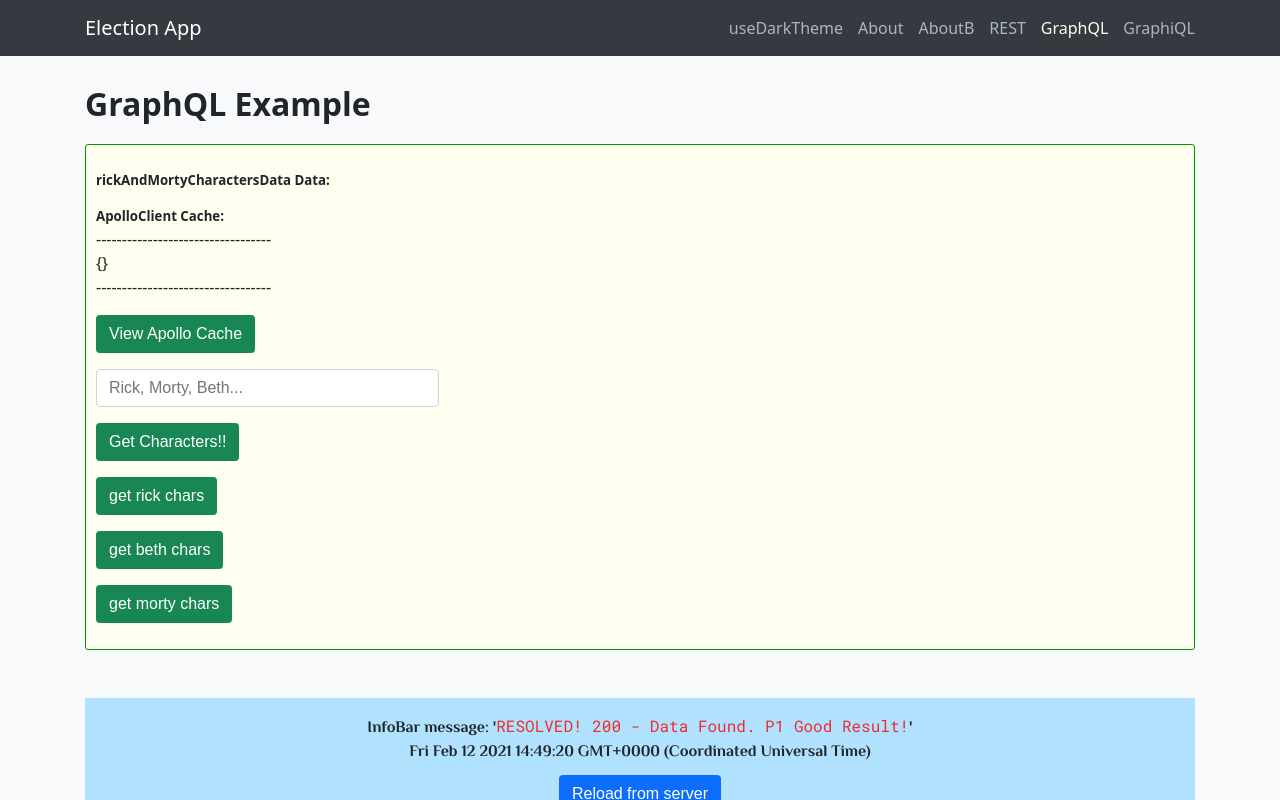
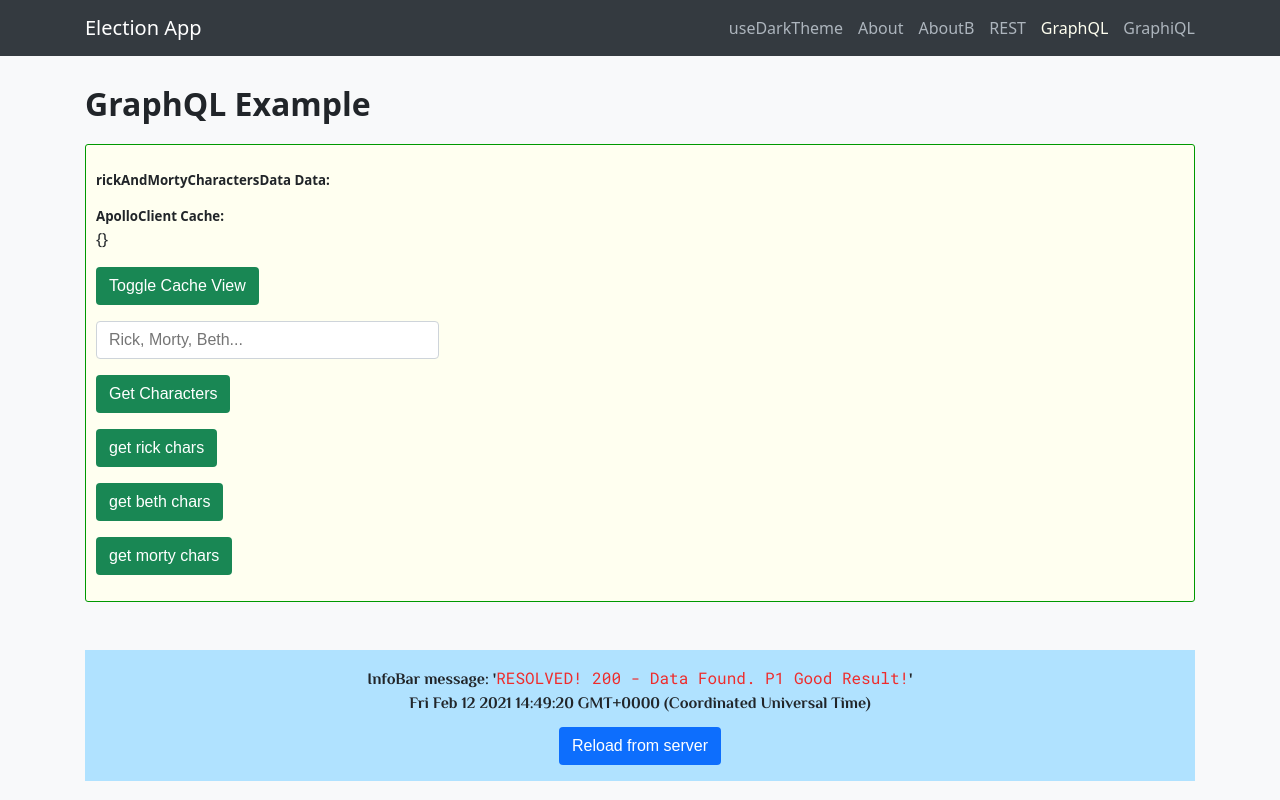
Before and after one commit to alexsmith716/Demo-Thirtyfour, a React app: page /graphqlexample in a window 1280 px wide. Both pictures are taken after a click on the button "View Apollo Cache". Shown: the top 800 px of the page. Built offline with nearby package versions, Linux system fonts and the light colour scheme; the HTML template or start-up script is replaced by a standard one.

Commit message:
feat: Toggle GraphQLExample cache view.

```diff
--- a/src/containers/GraphQLExample/GraphQLExample.js
+++ b/src/containers/GraphQLExample/GraphQLExample.js
@@ -14,29 +14,22 @@ import { GET_RICK_AND_MORTY_CHARACTERS, } from '../../graphql/queries/queries.js
 
 const GraphQLExample = () => {
 
-	//	const [errorMessage, setErrorMessage] = useState(null);
+	//  const [errorMessage, setErrorMessage] = useState(null);
 	const inputElement = useRef(null);
 	const [clientExtract, setClientExtract] = useState(null);
 	const [rickAndMortyCharactersInfo, setRickAndMortyCharactersInfo] = useState(false);
 	const [rickAndMortyCharactersFilterName, setRickAndMortyCharactersFilterName] = useState('');
 	const [rickAndMortyCharactersCurrentPage, setRickAndMortyCharactersCurrentPage] = useState(null);
 	const [rickAndMortyResults, setRickAndMortyResults] = useState(false);
+	const [toggleCacheView, setToggleCacheView] = useState(true);
 
 	const client = useApolloClient();
 
-	//	=====================================================================
+	//  =====================================================================
 
 	const variables = {
 		filter: { name: `${rickAndMortyCharactersFilterName}`},
 	};
-
-	//	1 = loading, 2 = setVariables, 3 = fetchMore, 4 = refetch, 6 = poll, 7 = ready, 8 = error
-	//	2 = setVariables ?????
-
-	//	the very first query will read from the cache and make a network request,
-	//		but subsequent queries will make a network request only if the cache data has become incomplete
-
-	//	https://github.com/apollographql/apollo-client/issues/6907
 
 	const [getRickAndMortyCharacters, {
 			loading: rickAndMortyCharactersLoading,
@@ -50,29 +43,15 @@ const GraphQLExample = () => {
 			{
 				fetchPolicy: 'cache-and-network',
 				nextFetchPolicy: 'cache-first',
-				//	variables,
+				//  variables,
 				notifyOnNetworkStatusChange: true,
 			}
 	);
 
-	//  const isSetVariables = netw
-	//  const characters = !isSetVariables ? rickAndMortyCharactersData?.characters : undefined;
-	//  const next = characters?.info?.next;
-	//  const hasNextPage = Boolean(next);
-	//  const results = characters?.results || [];
-
-	//  console.log('>>>>>>>>>>>>>>>>>>>>>>>> GraphQLExample > networkStatus: ', networkStatus);
-	//  console.log('>>>>>>>>>>>>>>>>>>>>>>>> GraphQLExample > isSetVariables: ', isSetVariables);
-	//  console.log('>>>>>>>>>>>>>>>>>>>>>>>> GraphQLExample > characters: ', characters);
-	//  console.log('>>>>>>>>>>>>>>>>>>>>>>>> GraphQLExample > next: ', next);
-	//  console.log('>>>>>>>>>>>>>>>>>>>>>>>> GraphQLExample > hasNextPage: ', hasNextPage);
-	//  console.log('>>>>>>>>>>>>>>>>>>>>>>>> GraphQLExample > results: ', results);
-
-	//	=====================================================================
+	//  =====================================================================
 
 	useEffect(() => {
 			if (rickAndMortyCharactersData) {
-				console.log('>>>>>>>>>>>>>>>>>>>>>>>> GraphQLExample > rickAndMortyCharactersData: ', rickAndMortyCharactersData);
 				const { characters: { info }} = rickAndMortyCharactersData;
 				const { characters: { results }} = rickAndMortyCharactersData;
 				if (info) {
@@ -84,18 +63,25 @@ const GraphQLExample = () => {
 					} else {
 						setRickAndMortyCharactersCurrentPage(info.pages);
 					}
-					console.log('>>>>>>>>>>>>>>>>>>>>>>>> GraphQLExample > rickAndMortyCharactersCurrentPage: ', rickAndMortyCharactersCurrentPage);
 				}
 				if (results.length > 0) {
 					setRickAndMortyResults(true);
 				}
-			}
-			if (rickAndMortyCharactersFilterName) {
-				console.log('>>>>>>>>>>>>>>>>>>>>>>>> GraphQLExample > rickAndMortyCharactersFilterName: ', rickAndMortyCharactersFilterName);
+				if (clientExtract) {
+					setToggleCacheView(true);
+				}
 			}
 		},
 		[rickAndMortyCharactersData, rickAndMortyCharactersFilterName,]
 	);
+
+	const viewCacheChangeHandler = e => {
+		if (clientExtract) {
+			setToggleCacheView(!toggleCacheView);
+		} else {
+			setClientExtract(client.extract())
+		}
+	};
 
 	return (
 		<>
@@ -146,11 +132,9 @@ const GraphQLExample = () => {
 						</div>
 
 						{clientExtract && (
-							<div>
+							<div className={!toggleCacheView ? 'text-overflow-ellipsis-one' : ''}>
 								<h5>ApolloClient Cache:</h5>
-								<div>----------------------------------</div>
 								<div>{JSON.stringify(clientExtract)}</div>
-								<div>----------------------------------</div>
 							</div>
 						)}
 					</div>
@@ -159,13 +143,10 @@ const GraphQLExample = () => {
 						<Button
 							type="button"
 							className="btn-success btn-md"
-							onClick={() => setClientExtract(client.extract())}
-							buttonText="View Apollo Cache"
+							onClick={viewCacheChangeHandler}
+							buttonText={!clientExtract ? "View Apollo Cache" : "Toggle Cache View"}
 						/>
 					</div>
-
-					{/* ======================================================================= */}
-					{/* ======================================================================= */}
 
 					<div className="mb-3">
 						<div className="row-flex">
@@ -194,12 +175,9 @@ const GraphQLExample = () => {
 							type="button"
 							className={`btn-success btn-md`}
 							onClick={() => getRickAndMortyCharacters({variables: {filter: {name: rickAndMortyCharactersFilterName }},})}
-							buttonText="Get Characters!!"
+							buttonText="Get Characters"
 						/>
 					</div>
-
-					{/* ======================================================================= */}
-					{/* ======================================================================= */}
 
 					<div className="mb-3">
 						<Button
@@ -228,7 +206,7 @@ const GraphQLExample = () => {
 						/>
 					</div>
 
-					{rickAndMortyCharactersData && (
+					{rickAndMortyCharactersData && rickAndMortyCharactersInfo && (
 						<div className="mb-3">
 							<Button
 								type="button"
--- a/src/styled/Global.ts
+++ b/src/styled/Global.ts
@@ -627,6 +627,13 @@ export const GlobalStyle = createGlobalStyle`
 		word-wrap: break-word;
 	}
 
+	.text-overflow-ellipsis-one {
+		display: -webkit-box;
+		-webkit-box-orient: vertical;
+		-webkit-line-clamp: 1;
+		overflow: hidden;
+	}
+
 	.text-overflow-ellipsis {
 		display: -webkit-box;
 		-webkit-box-orient: vertical;
```
